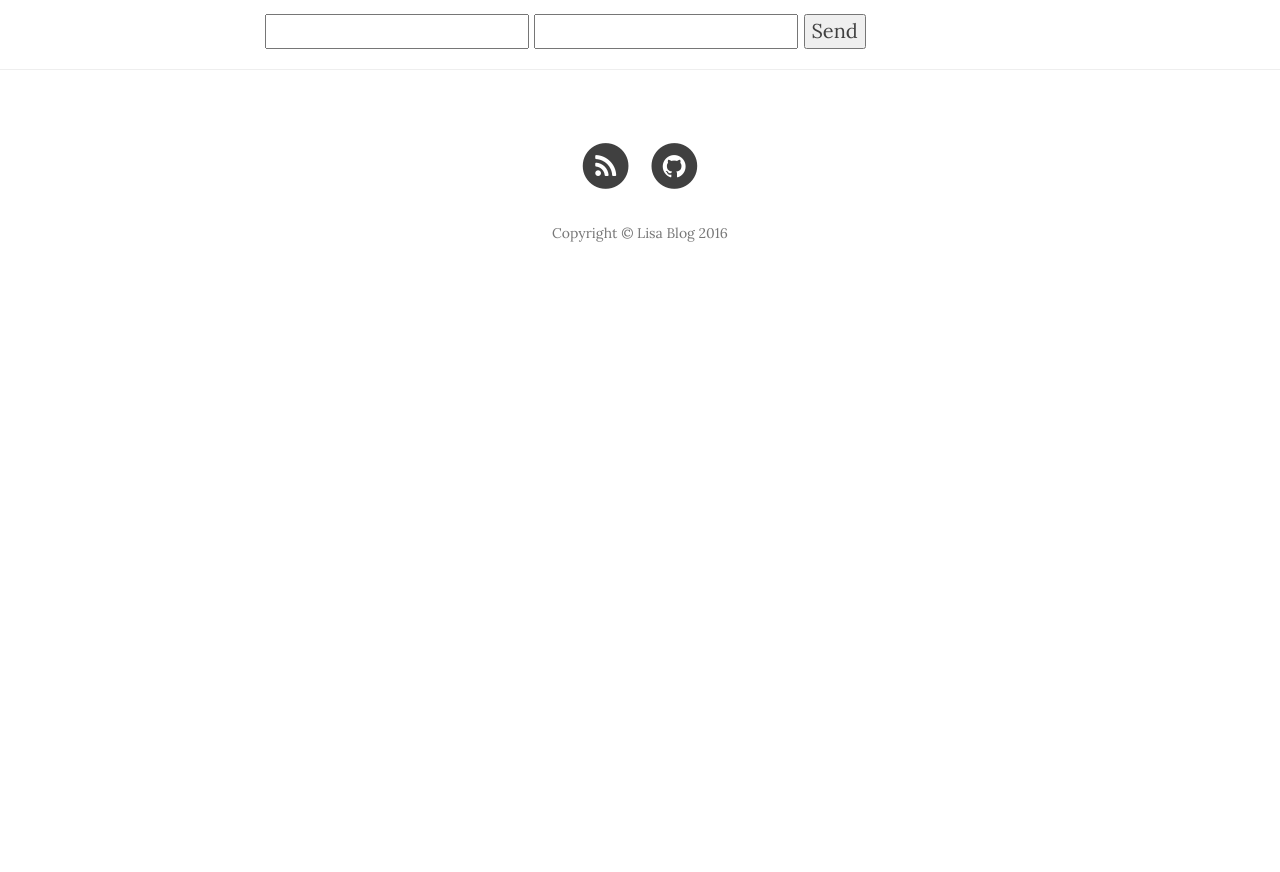
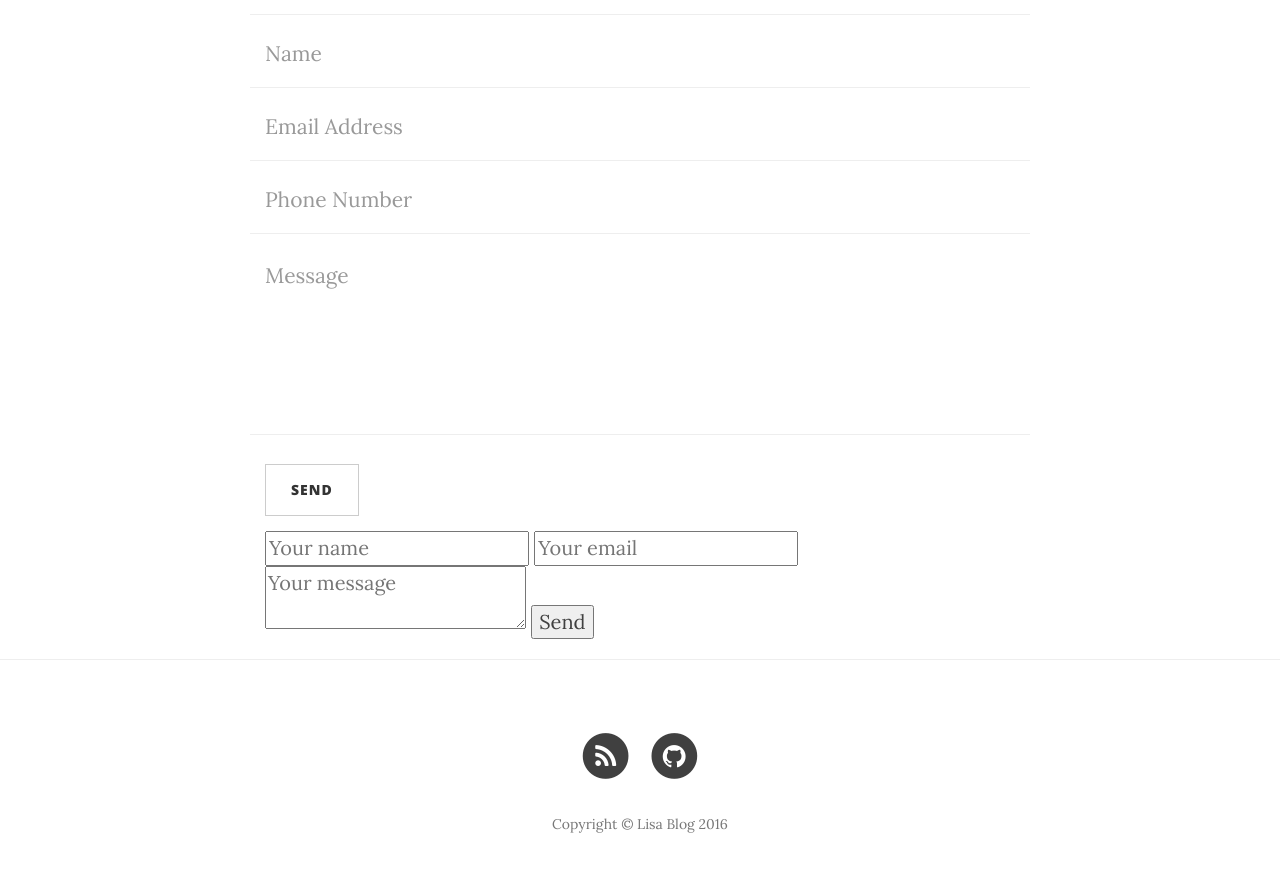
Before and after one commit to laoshen22/laoshen22.github.io, a Jekyll site: the page built from contact.html, in a window 1280 px wide and 900 px high, scrolled down 604 px. Shown: the top 872 px of the window. Built offline with Jekyll 4.4.1, drawn with Linux system fonts in a browser that asks for light colours; nearby versions of some CDN libraries; before the commit the page ends 913 px from its top, so only the background shows below that.

Commit message:
Update contact.html

```diff
--- a/contact.html
+++ b/contact.html
@@ -9,10 +9,50 @@ header-img: "img/loveself.jpg"
 <!-- Contact Form - Enter your email address on line 19 of the mail/contact_me.php file to make this form work. -->
 <!-- WARNING: Some web hosts do not allow emails to be sent through forms to common mail hosts like Gmail or Yahoo. It's recommended that you use a private domain email address! -->
 <!-- NOTE: To use the contact form, your site must be on a live web host with PHP! The form will not work locally! -->
+<form name="sentMessage" id="contactForm" novalidate>
+    <div class="row control-group">
+        <div class="form-group col-xs-12 floating-label-form-group controls">
+            <label>Name</label>
+            <input type="text" class="form-control" placeholder="Name" id="name" required data-validation-required-message="Please enter your name.">
+            <p class="help-block text-danger"></p>
+        </div>
+    </div>
+    <div class="row control-group">
+        <div class="form-group col-xs-12 floating-label-form-group controls">
+            <label>Email Address</label>
+            <input type="email" class="form-control" placeholder="Email Address" id="email" required data-validation-required-message="Please enter your email address.">
+            <p class="help-block text-danger"></p>
+        </div>
+    </div>
+    <div class="row control-group">
+        <div class="form-group col-xs-12 floating-label-form-group controls">
+            <label>Phone Number</label>
+            <input type="tel" class="form-control" placeholder="Phone Number" id="phone" required data-validation-required-message="Please enter your phone number.">
+            <p class="help-block text-danger"></p>
+        </div>
+    </div>
+    <div class="row control-group">
+        <div class="form-group col-xs-12 floating-label-form-group controls">
+            <label>Message</label>
+            <textarea rows="5" class="form-control" placeholder="Message" id="message" required data-validation-required-message="Please enter a message."></textarea>
+            <p class="help-block text-danger"></p>
+        </div>
+    </div>
+    <br>
+    <div id="success"></div>
+    <div class="row">
+        <div class="form-group col-xs-12">
+            <button type="submit" class="btn btn-default">Send</button>
+        </div>
+    </div>
+</form>
 
-<form action="https://formspree.io/lisaling22@live.cn"
-      method="POST">
-    <input type="text" name="name">
-    <input type="email" name="_replyto">
+
+
+
+<form id="contactform" action="//formspree.io/lisaling@dal.ca" method="POST">
+    <input type="text" name="name" placeholder="Your name">
+    <input type="email" name="_replyto" placeholder="Your email">
+    <textarea name="message" placeholder="Your message"></textarea>
     <input type="submit" value="Send">
 </form>
```
